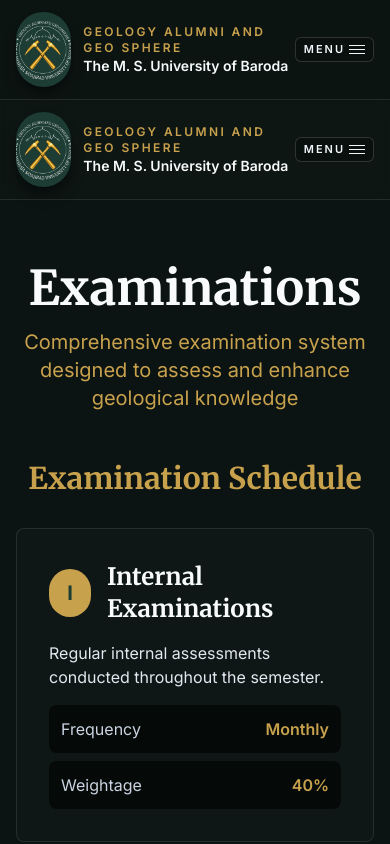
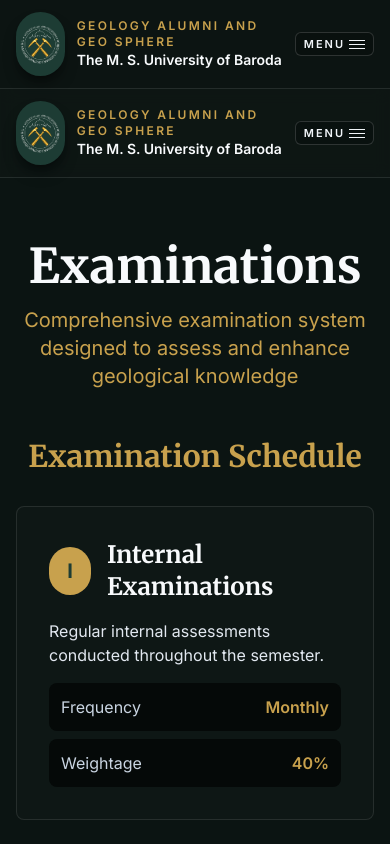
Before and after one commit to gauravhaldar/geology, a Next.js app: page /examination in a window 390 px wide. Shown: the top 844 px of the page. Built offline with nearby package versions, Linux system fonts and the light colour scheme.

Commit message:
logo chnage

```diff
--- a/components/Navbar.js
+++ b/components/Navbar.js
@@ -11,13 +11,13 @@ export default function Navbar() {
     <header className="sticky top-0 z-30 border-b border-white/10 bg-[#0e1715]/90 backdrop-blur">
       <nav className="mx-auto flex max-w-6xl items-center justify-between px-4 py-3 text-sm text-slate-100">
         <Link href="/" className="flex items-center gap-3 cursor-pointer">
-          <div className="flex h-[75px] w-[75px] items-center justify-center overflow-hidden rounded-full bg-[#1D3C34] shadow-lg shadow-black/40">
+          <div className="flex h-16 w-16 md:h-[75px] md:w-[75px] items-center justify-center overflow-hidden rounded-full bg-[#1D3C34] shadow-lg shadow-black/40">
             <Image
               src="/logo.png"
               alt="Geology Alumni and Geo Sphere logo"
               width={75}
               height={75}
-              className="h-full w-full object-cover"
+              className="h-14 w-14 md:h-full md:w-full object-contain md:object-cover"
               priority
             />
           </div>
```
